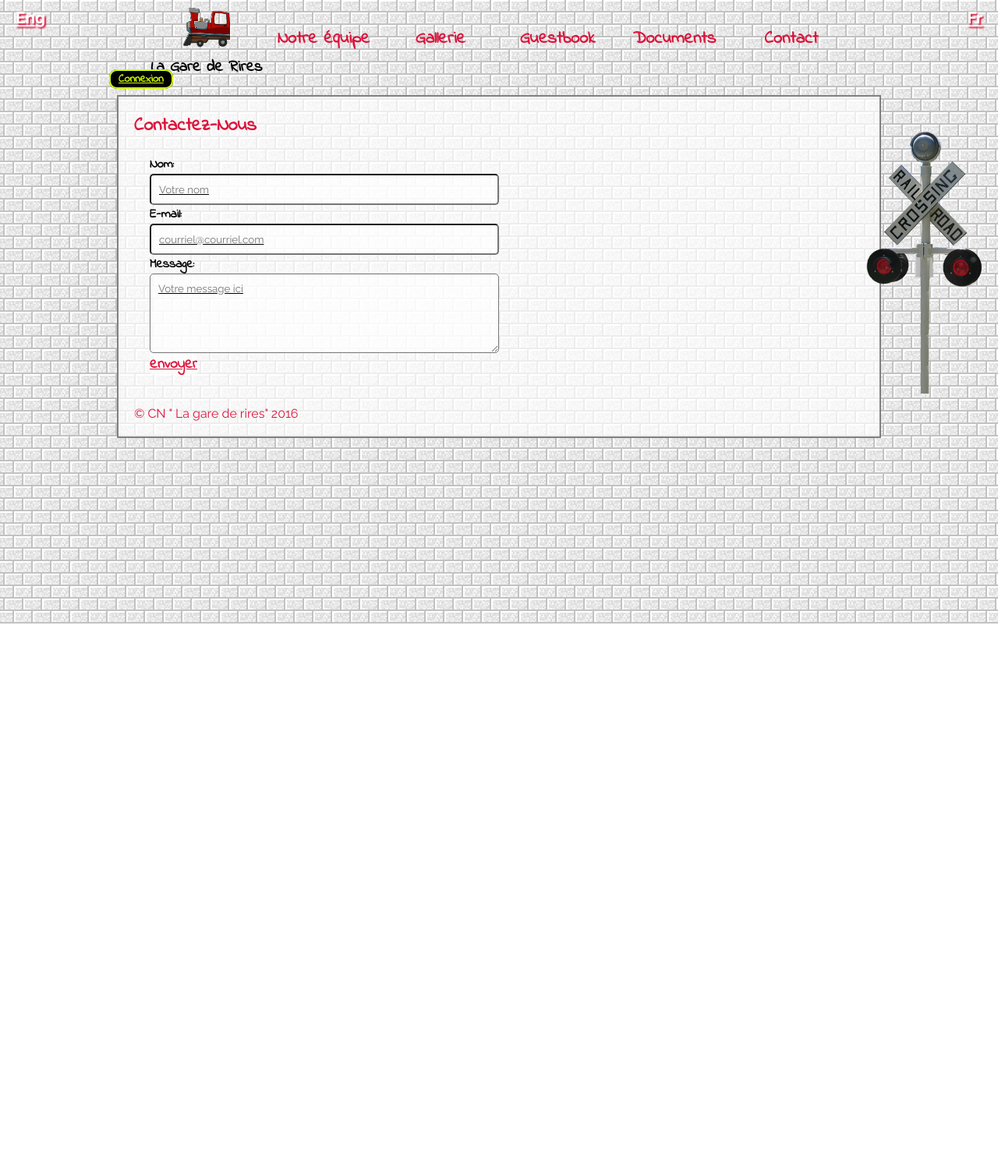
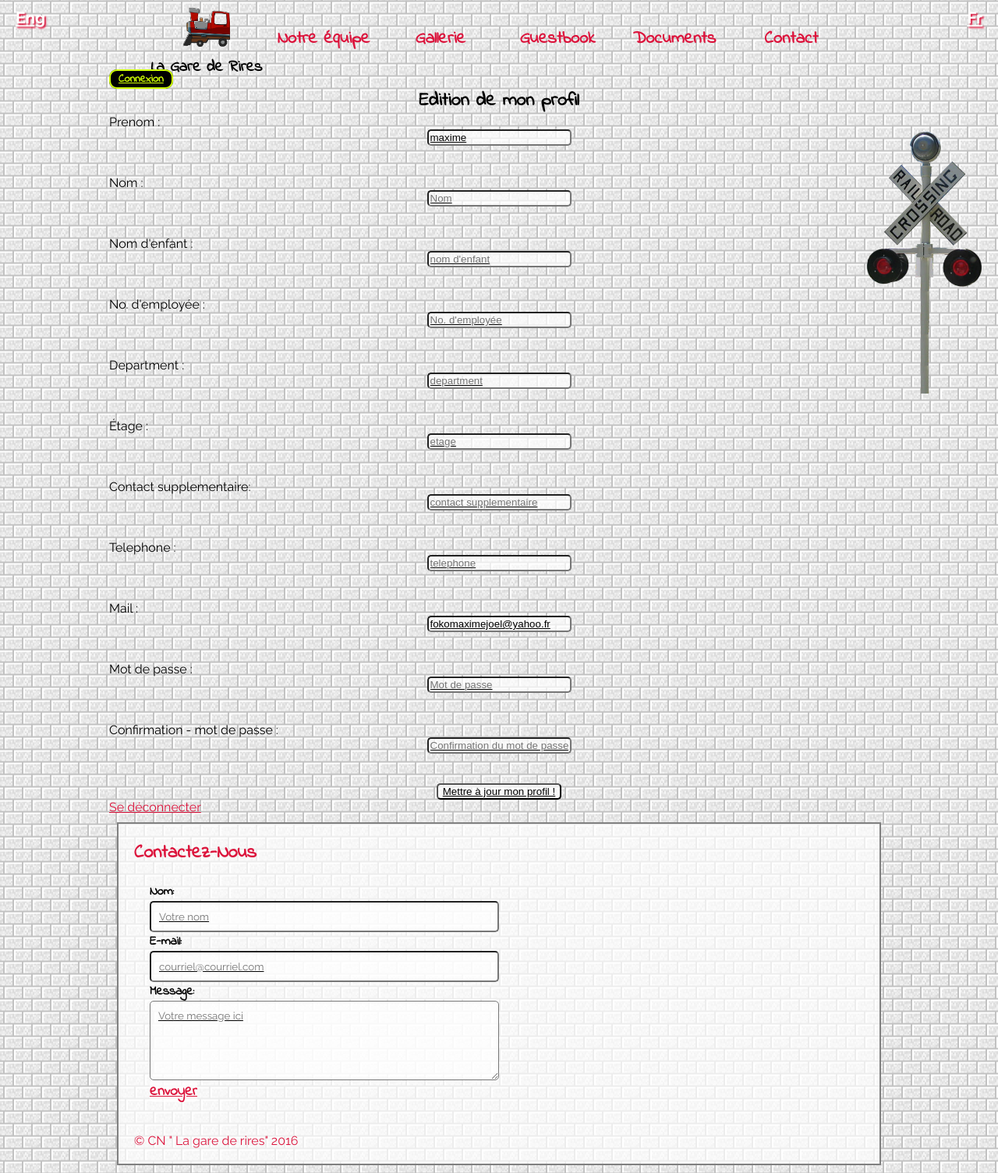
Before and after one commit to Qlcha/La-Gare-de-Rires, a PHP site: page /profil.php in a window 1280 px wide. Shown: the whole page at 78% size. Before the commit the page ends 800 px from the top, so only its background shows below. Run offline with PHP 8.4, Linux system fonts and the light colour scheme; the visitor is signed in with stand-in values (Sample User, id 1); data comes from the database, SQL or seed files in the repository; data that the repository does not hold is empty; some libraries are stand-ins or nearby versions.

Commit message:
Page Inscription connecté a la BD

```diff
--- a/connexion.php
+++ b/connexion.php
@@ -47,14 +47,15 @@ require_once 'view_parts/_header.php';
       <meta charset="utf-8">
    </head>
    <body>
-      <div align="center">
+      <div>
          <h2>Connexion</h2>
          <br /><br />
          <form method="POST" action="">
+
             <input type="email" name="mailconnect" placeholder="Mail" />
             <input type="password" name="mdpconnect" placeholder="Mot de passe" />
             <br />
-            <input type="submit" name="formconnexion" value="Se connecter !" />
+            <input type="submit" name="formconnexion" value="Se connecter!" class="button" />
 
          </form>
          <?php
--- a/editionprofil.php
+++ b/editionprofil.php
@@ -5,7 +5,7 @@ $site_data[PAGE_ID] = 'Bienvenue à la Gare de Rires';
 require_once 'view_parts/_header.php';
 ?>
 <?php
-session_start();
+/*session_start();*/
 
 $bdd = new PDO('mysql:host=127.0.0.1;dbname=lagarederires', 'root', '');
 
@@ -19,6 +19,13 @@ if(isset($_SESSION['id'])) {
       $insertprenom->execute(array($newprenom, $_SESSION['id']));
       header('Location: profil.php?id='.$_SESSION['id']);
    }
+
+
+
+
+
+
+
    if(isset($_POST['newmail']) AND !empty($_POST['newmail']) AND $_POST['newmail'] != $user['mail']) {
       $newmail = htmlspecialchars($_POST['newmail']);
       $insertmail = $bdd->prepare("UPDATE membres SET mail = ? WHERE id = ?");
@@ -35,6 +42,12 @@ if(isset($_SESSION['id'])) {
       } else {
          $msg = "Vos deux mdp ne correspondent pas !";
       }
+
+
+
+
+
+
    }
 ?>
 <html>
@@ -49,6 +62,21 @@ if(isset($_SESSION['id'])) {
             <form method="POST" action="" enctype="multipart/form-data">
                <label>Prenom :</label>
                <input type="text" name="newprenom" placeholder="Prenom" value="<?php echo $user['prenom']; ?>" /><br /><br />
+               <label>Nom :</label>
+               <input type="text" name="newnom" placeholder="Nom" value="<?php echo $user['nom']; ?>" /><br /><br />
+               <label>Nom d'enfant :</label>
+               <input type="text" name="newenfant" placeholder="nom d'enfant" value="<?php echo $user['nom_enfant']; ?>" /><br /><br />
+               <label>No. d'employée :</label>
+               <input type="text" name="newemployer" placeholder="No. d'employée" value="<?php echo $user['numero_employer']; ?>" /><br /><br />
+               <label>Department :</label>
+               <input type="text" name="newdepartment" placeholder="department" value="<?php echo $user['departement']; ?>" /><br /><br />
+               <label>Étage :</label>
+               <input type="text" name="newetage" placeholder="etage" value="<?php echo $user['etage']; ?>" /><br /><br />
+               <label>Contact supplementaire:</label>
+               <input type="text" name="newcontact" placeholder="contact supplementaire" value="<?php echo $user['contact_supplementaire']; ?>" /><br /><br />
+               <label>Telephone :</label>
+               <input type="text" name="newtelephone" placeholder="telephone" value="<?php echo $user['telephone']; ?>" /><br /><br />
+
                <label>Mail :</label>
                <input type="text" name="newmail" placeholder="Mail" value="<?php echo $user['mail']; ?>" /><br /><br />
                <label>Mot de passe :</label>
@@ -56,6 +84,7 @@ if(isset($_SESSION['id'])) {
                <label>Confirmation - mot de passe :</label>
                <input type="password" name="newmdp2" placeholder="Confirmation du mot de passe" /><br /><br />
                <input type="submit" value="Mettre à jour mon profil !" />
+               <a href="deconnexion.php">Se déconnecter</a>
             </form>
             <?php if(isset($msg)) { echo $msg; } ?>
          </div>
--- a/profil.php
+++ b/profil.php
@@ -16,13 +16,13 @@ if(isset($_GET['id']) AND $_GET['id'] > 0) {
    $requser->execute(array($getid));
    $userinfo = $requser->fetch();
 ?>
-<html>
-   <head>
-      <title>Page de Profil</title>
-      <meta charset="utf-8">
-   </head>
-   <body>
-		<a href="deconnexion.php" class="button" id="button_connexion">Déconnexion</a>
+<!--<html>-->
+<!--   <head>-->
+<!--      <title>Page de Profil</title>-->
+<!--      <meta charset="utf-8">-->
+<!--   </head>-->
+<!--   <body>-->
+<!--		<a href="deconnexion.php" class="button" id="button_connexion">Déconnexion</a>-->
       <div align="center">
          <h2> Bienvenue <?php echo $userinfo['prenom']; ?></h2>
          <br /><br />
@@ -32,19 +32,13 @@ if(isset($_GET['id']) AND $_GET['id'] > 0) {
          <br />
          <?php
          if(isset($_SESSION['id']) AND $userinfo['id'] == $_SESSION['id']) {
+
+         }}
+
+         require_once 'editionprofil.php'
          ?>
-         <br />
-         <a href="editionprofil.php">Editer mon profil </a> </br>
-         <a href="deconnexion.php">Se déconnecter</a>
-         <?php
-         }
-         ?>
-      </div>
-   </body>
-</html>
-<?php
-}
-?>
 
 
+      </div>
+
 <?php require_once 'view_parts/_footer.php'; ?>
```
Also changed, not shown: guestbook.php (+6 -11 lines).
